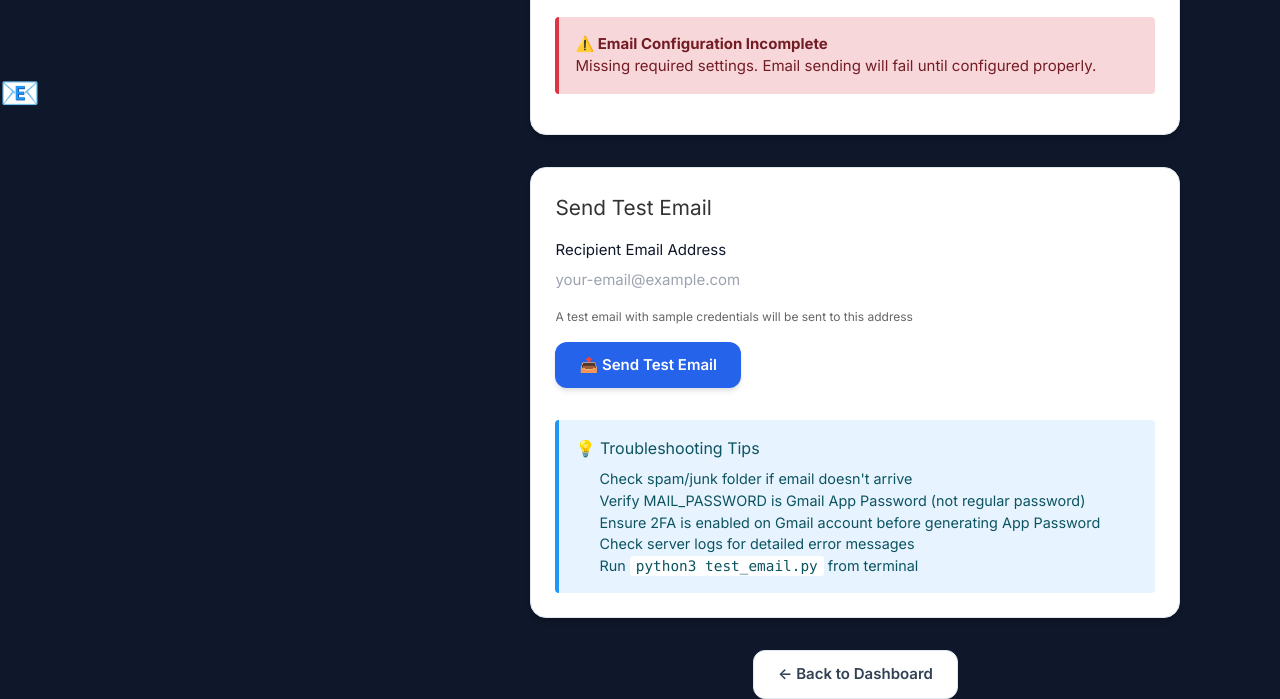
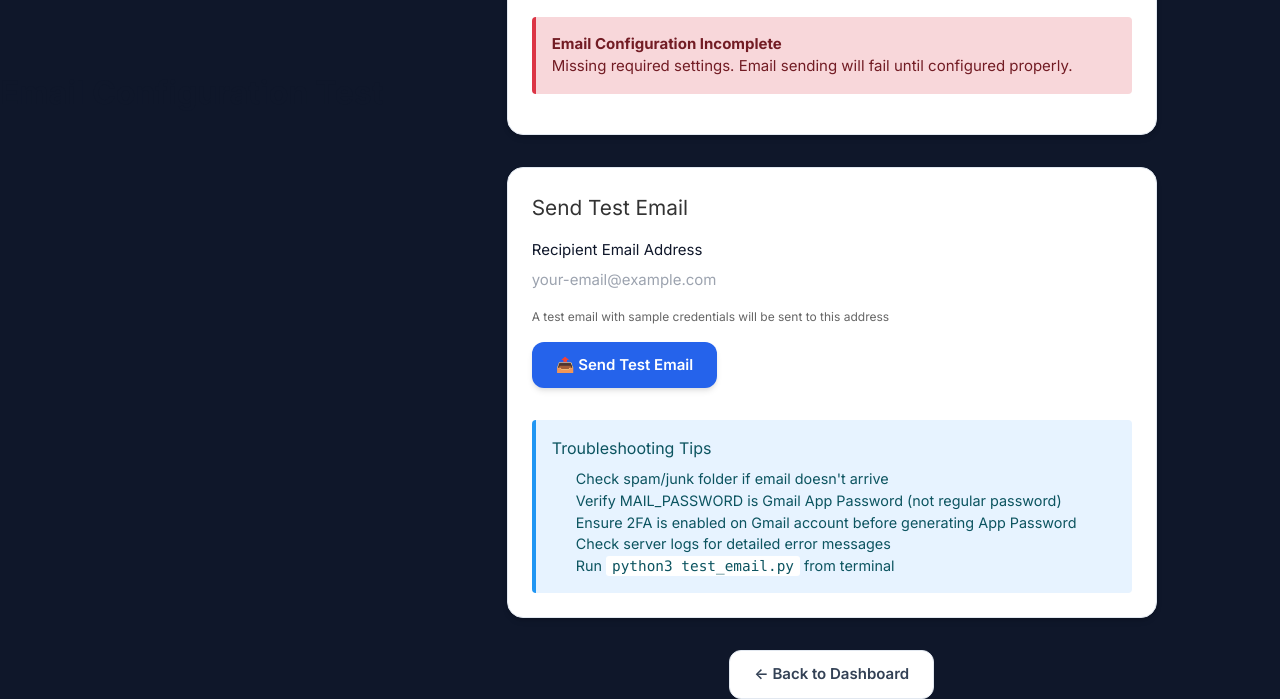
Before and after one commit to JamesKamau-5773/unda-youth-network-backend, a Flask app: template templates/admin/test_email.html in a window 1280 px wide. Shown: the part 457-1156 px from the top of the page. Run offline with Flask 3, Linux system fonts and the light colour scheme; the template is opened without the code that fills it, so the values that code supplies are empty; some libraries are stand-ins or nearby versions.

Commit message:
Fix email delivery and add diagnostic tools
- Changed MAIL_DEFAULT_SENDER to noreply@undayouth.org
- Replaced async threading with synchronous email sending
- Added email config validation on startup
- Created /admin/test-email diagnostic endpoint
- Enhanced error messages with troubleshooting tips
- Removed emojis from email-related UI
- Added test_email.py script for SMTP testing

```diff
--- a/templates/admin/create_user_success.html
+++ b/templates/admin/create_user_success.html
@@ -52,7 +52,7 @@
         {% elif email and not email_sent %}
         <div style="background: #f8d7da; border-left: 4px solid #dc3545; padding: 1rem; margin-bottom: 1.5rem; border-radius: 4px;">
             <p style="margin: 0 0 0.5rem 0; color: #721c24;">
-                <strong>⚠️ Email Delivery Failed</strong>
+                <strong>Email Delivery Failed</strong>
             </p>
             <p style="margin: 0 0 0.5rem 0; color: #721c24; font-size: 0.9rem;">
                 The system could not send the temporary password to <strong>{{ email }}</strong>.
--- a/templates/admin/settings.html
+++ b/templates/admin/settings.html
@@ -10,7 +10,7 @@
 {% if current_user.role == 'Admin' %}
 <div style="background: #e7f3ff; border-left: 4px solid #2196F3; padding: 1rem; margin-bottom: 2rem; border-radius: 4px;">
     <p style="margin: 0; color: #0c5460; display: flex; align-items: center; gap: 0.5rem;">
-        🔧 <strong>Admin Tools:</strong>
+        <strong>Admin Tools:</strong>
         <a href="{{ url_for('admin.test_email') }}" style="color: #0c5460; text-decoration: underline;">
             Test Email Configuration
         </a>
--- a/templates/admin/test_email.html
+++ b/templates/admin/test_email.html
@@ -4,7 +4,7 @@
 
 {% block content %}
 <div class="dashboard-header">
-    <h1 class="dashboard-title">📧 Email Configuration Test</h1>
+    <h1 class="dashboard-title">Email Configuration Test</h1>
 </div>
 
 <div style="max-width: 800px; margin: 0 auto;">
@@ -87,7 +87,7 @@
         {% if not config.MAIL_USERNAME or config.MAIL_PASSWORD == '✗ Missing' %}
         <div style="background: #f8d7da; border-left: 4px solid #dc3545; padding: 1rem; margin-bottom: 1rem; border-radius: 4px;">
             <p style="margin: 0; color: #721c24;">
-                <strong>⚠️ Email Configuration Incomplete</strong><br>
+                <strong>Email Configuration Incomplete</strong><br>
                 Missing required settings. Email sending will fail until configured properly.
             </p>
         </div>
@@ -127,7 +127,7 @@
         </form>
 
         <div style="background: #e7f3ff; border-left: 4px solid #2196F3; padding: 1rem; margin-top: 2rem; border-radius: 4px;">
-            <h3 style="margin: 0 0 0.5rem 0; color: #0c5460; font-size: 1rem;">💡 Troubleshooting Tips</h3>
+            <h3 style="margin: 0 0 0.5rem 0; color: #0c5460; font-size: 1rem;">Troubleshooting Tips</h3>
             <ul style="margin: 0; padding-left: 1.5rem; color: #0c5460; font-size: 0.9rem;">
                 <li>Check spam/junk folder if email doesn't arrive</li>
                 <li>Verify MAIL_PASSWORD is Gmail App Password (not regular password)</li>
```
